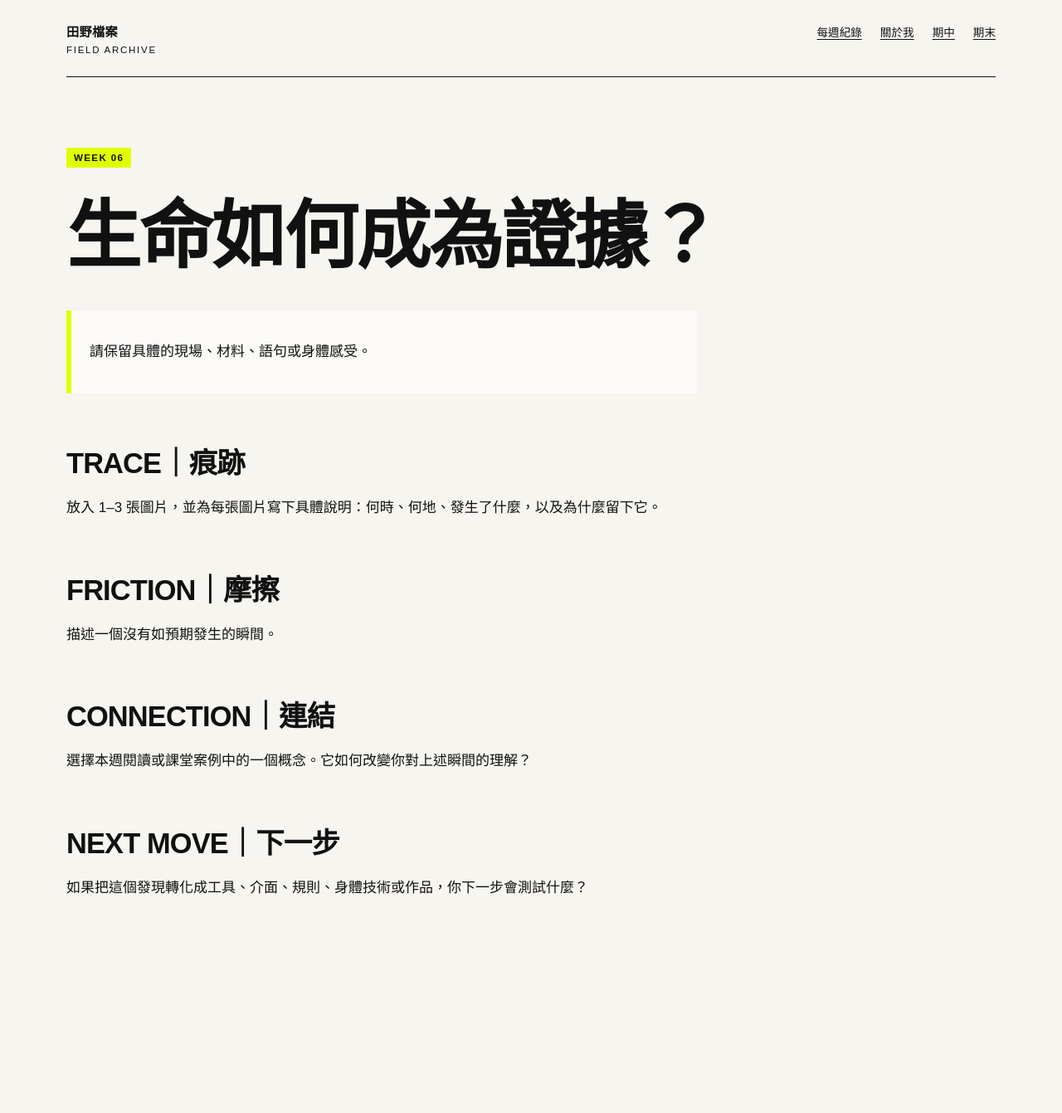
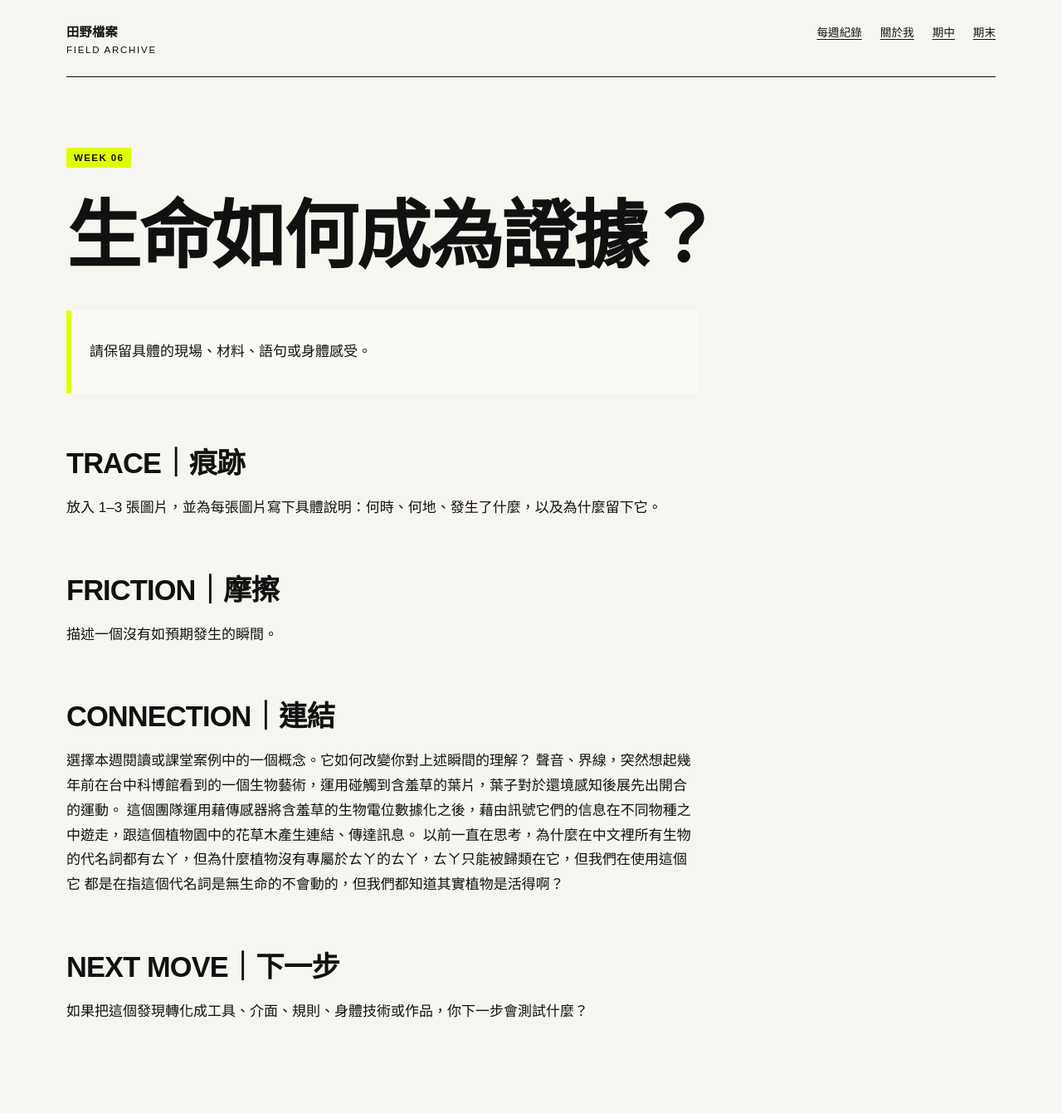
Before and after one commit to yunjiajang/fieldworkarchive, a Jekyll site: the page built from weeks/week-06.md, in a window 1280 px wide. Shown: the whole page at 83% size. Built offline with Jekyll 4.4.1, drawn with Linux system fonts in a browser that asks for light colours; before the commit the page ends 1192 px from its top, so only the background shows below that.

Commit message:
Update week-06.md

```diff
--- a/weeks/week-06.md
+++ b/weeks/week-06.md
@@ -21,6 +21,10 @@ permalink: /weeks/week-06/
 ## CONNECTION｜連結
 
 選擇本週閱讀或課堂案例中的一個概念。它如何改變你對上述瞬間的理解？
+聲音、界線，突然想起幾年前在台中科博館看到的一個生物藝術，運用碰觸到含羞草的葉片，葉子對於還境感知後展先出開合的運動。
+這個團隊運用藉傳感器將含羞草的生物電位數據化之後，藉由訊號它們的信息在不同物種之中遊走，跟這個植物園中的花草木產生連結、傳達訊息。
+以前一直在思考，為什麼在中文裡所有生物的代名詞都有ㄊㄚ，但為什麼植物沒有專屬於ㄊㄚ的ㄊㄚ，ㄊㄚ只能被歸類在它，但我們在使用這個它
+都是在指這個代名詞是無生命的不會動的，但我們都知道其實植物是活得啊？
 
 ## NEXT MOVE｜下一步
 
```
